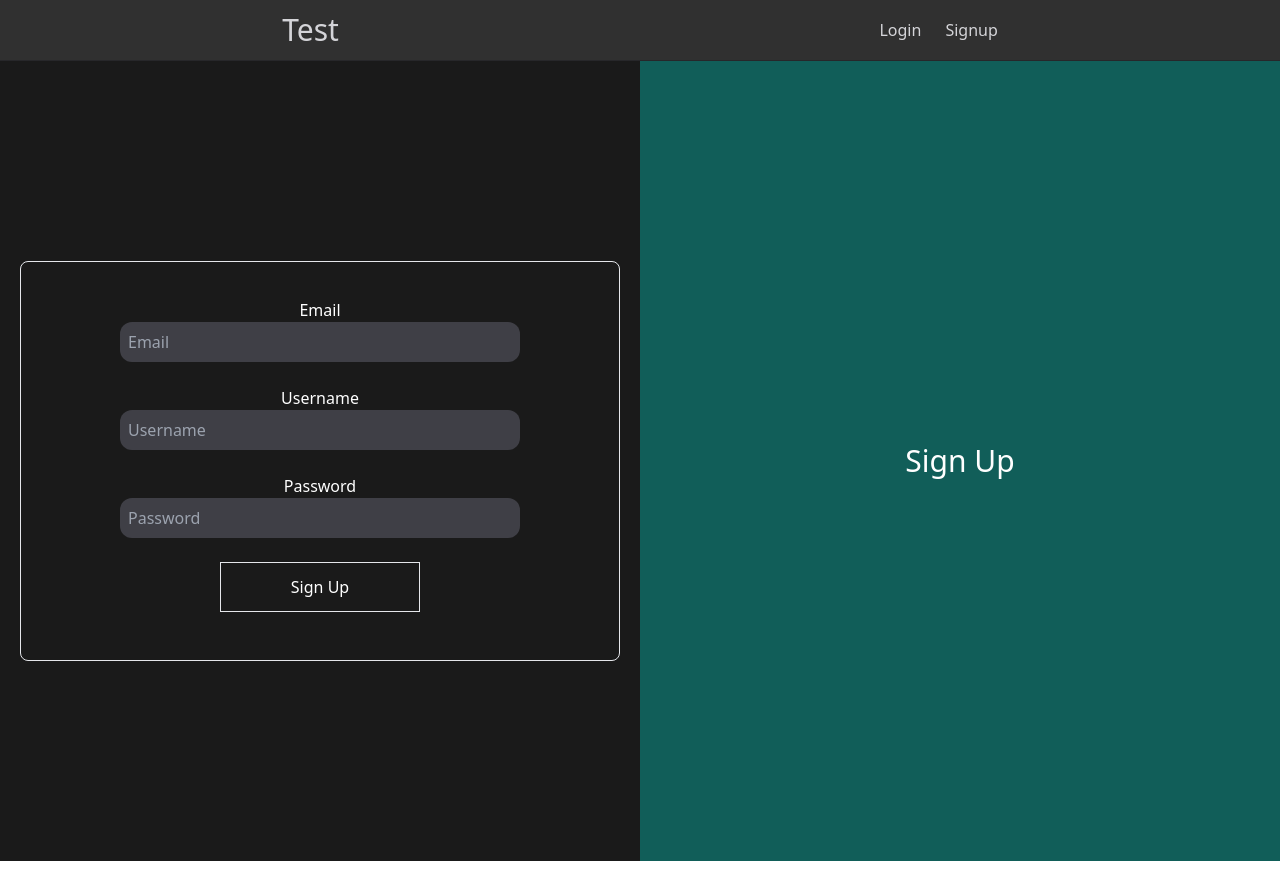
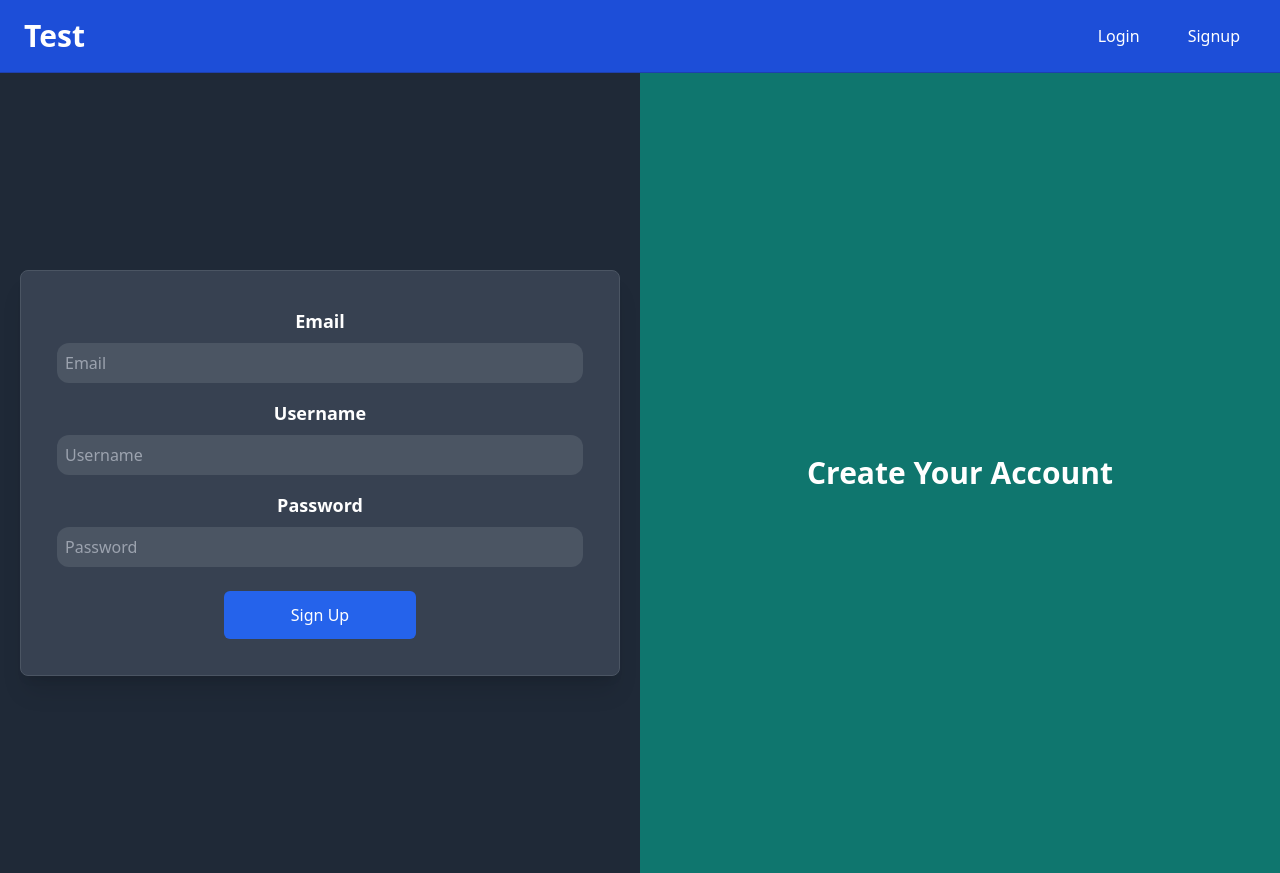
Before and after one commit to Mayaar-Irshad/my-nosql-injection-project, a React (Create React App) app in the folder frontend/nosql-insecure-site/: page /signup in a window 1280 px wide. Built offline with nearby package versions, Linux system fonts and the light colour scheme; no server answers.

Commit message:
restyled the site re-set up the website

```diff
--- a/frontend/nosql-insecure-site/src/components/Navbar.js
+++ b/frontend/nosql-insecure-site/src/components/Navbar.js
@@ -1,33 +1,45 @@
-import React from 'react'
-import { Link, useNavigate } from 'react-router-dom'
+import React from 'react';
+import { Link, useNavigate } from 'react-router-dom';
 
 function Navbar() {
-    const isUserSignedIn = !!localStorage.getItem('token')
+    const isUserSignedIn = !!localStorage.getItem('token');
     const navigate = useNavigate();
 
     const handleSignOut = () => {
-        localStorage.removeItem('token')
-        navigate('/login')
+        localStorage.removeItem('token');
+        navigate('/login');
     }
 
     return (
-    <nav className='flex justify-around p-3 border-b border-zinc-800 items-center bg-[#1a1a1a]/90 text-zinc-300'>
-        <Link to='/'><h1 className='text-3xl'>Test</h1></Link>
-        <ul className='flex gap-6'>
+        <nav className='flex justify-between items-center bg-blue-700 text-white py-4 px-6 border-b border-blue-800'>
+            <Link to='/' className='text-3xl font-bold hover:text-blue-300'>
+                <h1>Test</h1>
+            </Link>
+            <ul className='flex gap-4'>
                 {isUserSignedIn ? (
                     <>
-                <Link to='/account'><li>Account</li></Link>
-                <li><button onClick={handleSignOut}>Sign Out</button></li>
+                        <Link to='/account' className='py-2 px-4 hover:bg-blue-600 rounded-md transition'>
+                            <li>Account</li>
+                        </Link>
+                        <li>
+                            <button onClick={handleSignOut} className='py-2 px-4 bg-red-600 hover:bg-red-700 rounded-md transition'>
+                                Sign Out
+                            </button>
+                        </li>
                     </>
                 ) : (
                     <>
-                <Link to='/login'><li>Login</li></Link>
-                <Link to='/signup'><li>Signup</li></Link>
+                        <Link to='/login' className='py-2 px-4 hover:bg-blue-600 rounded-md transition'>
+                            <li>Login</li>
+                        </Link>
+                        <Link to='/signup' className='py-2 px-4 hover:bg-blue-600 rounded-md transition'>
+                            <li>Signup</li>
+                        </Link>
                     </>
                 )}
             </ul>
         </nav>
-  )
+    );
 }
 
-export default Navbar
+export default Navbar;
--- a/frontend/nosql-insecure-site/src/pages/account.js
+++ b/frontend/nosql-insecure-site/src/pages/account.js
@@ -1,11 +1,24 @@
 import React from 'react'
 
 function Account() {
-  return (
-    <div className='w-full h-screen bg-[#1a1a1a] text-white flex justify-center items-center'>
-      <h2 className='text-3xl'>Welcome to your ACCOUNT!</h2>
-    </div>
-  )
+    // Assuming you might fetch user details or similar
+    const username = 'User'; // Placeholder for username
+
+    return (
+        <div className='w-full h-screen bg-gray-800 flex flex-col justify-center items-center'>
+            <h2 className='text-4xl text-white mb-6'>Welcome to your ACCOUNT, {username}!</h2>
+            <div className='bg-gray-700 p-6 rounded-lg shadow-lg'>
+                <h3 className='text-2xl text-blue-400 mb-4'>Account Details</h3>
+                <p className='text-lg text-gray-300 mb-2'>Username: {username}</p>
+                {/* Additional account details can go here */}
+                <p className='text-lg text-gray-300'>Email: user@example.com</p>
+                {/* You can add more account related information here */}
+            </div>
+            <button className='mt-6 py-2 px-4 bg-blue-600 hover:bg-blue-700 text-white font-semibold rounded-lg shadow-md'>
+                Edit Profile
+            </button>
+        </div>
+    )
 }
 
 export default Account
--- a/frontend/nosql-insecure-site/src/pages/home.js
+++ b/frontend/nosql-insecure-site/src/pages/home.js
@@ -2,14 +2,23 @@ import React from 'react'
 
 function Home() {
   return (
-    <div className='w-full h-screen bg-[#1a1a1a] text-white flex justify-center items-center flex-col'>
+    <div className='w-full h-screen bg-gray-800 flex flex-col justify-center items-center space-y-6'>
       <div>
-        <h2 className='text-3xl'>HOME</h2>
+        <h2 className='text-4xl text-blue-400 font-bold'>HOME</h2>
       </div>
 
-      <div>
-        <h3>NoSQL insecure site injection attack</h3>
+      <div className='bg-gray-700 p-6 rounded-lg shadow-lg text-center'>
+        <h3 className='text-2xl text-red-500 mb-4'>NoSQL Injection Vulnerability Test Site</h3>
+        <p className='text-lg text-gray-300'>
+          This site is intentionally designed to be vulnerable to NoSQL injection attacks for educational and testing purposes.
+          It demonstrates how such vulnerabilities can be exploited and why it's crucial to secure your applications.
+        </p>
+        <p className='text-lg text-gray-300 mt-4'>
+          Warning: This site is insecure by design. Do not enter real or sensitive information.
+        </p>
       </div>
+
+      {/* Additional content or functional components can be added here */}
     </div>
   )
 }
--- a/frontend/nosql-insecure-site/src/pages/login.js
+++ b/frontend/nosql-insecure-site/src/pages/login.js
@@ -43,40 +43,38 @@ function Login() {
 
   return (
         <div className='w-full h-screen flex'>
-         <div className='w-[50%] h-[100%] bg-[#1a1a1a] text-white flex justify-center items-center'>
-            <form className='text-center border rounded-lg w-[600px] h-[400px] p-9'
-            onSubmit={handleLogin}
-            >
-                 {/*Username Input */}
-                 <label>Username</label>
+            <div className='w-1/2 h-full bg-gray-800 text-white flex justify-center items-center'>
+                <form className='text-center border border-gray-600 rounded-lg w-[600px] h-[400px] p-9 shadow-xl'
+                      onSubmit={handleLogin}>
+                    {/* Username Input */}
+                    <label className='text-lg font-semibold'>Username</label>
                     <br />
-                <input className='w-[400px] h-[40px] rounded-xl bg-zinc-700 p-2'
+                    <input className='w-[400px] h-10 mt-2 mb-4 rounded-xl bg-gray-700 p-2 text-white focus:outline-none focus:ring-2 focus:ring-blue-500'
                            type='text'
                            placeholder='Username'
                            value={username}
                            onChange={(e) => setUsername(e.target.value)} />
                     <br />
+                    {/* Password Input */}
+                    <label className='text-lg font-semibold'>Password</label>
                     <br />
-                 {/* Password Input */}
-                 <label>Password</label>
-                <br />
-                <input className='w-[400px] h-[40px] rounded-xl bg-zinc-700 p-2'
+                    <input className='w-[400px] h-10 mt-2 mb-4 rounded-xl bg-gray-700 p-2 text-white focus:outline-none focus:ring-2 focus:ring-blue-500'
                            type='password'
                            placeholder='Password'
                            value={password}
                            onChange={(e) => setPassword(e.target.value)} />
                     <br />
-                <br />
                     {/* Button */}
-                <button className='w-[200px] h-[50px] border hover:bg-teal-900'
+                    <button className='w-48 h-12 mt-2 border border-transparent text-base font-medium rounded-md text-white bg-blue-600 hover:bg-blue-700 focus:outline-none focus:ring-2 focus:ring-offset-2 focus:ring-blue-500'
                             type='submit'>Login</button>
                 </form>
             </div>
-        <div className='w-[50%] h-[100%] flex justify-center items-center bg-teal-800'>
-            <h2 className='text-3xl text-white '>Login</h2>
+            <div className='w-1/2 h-full flex justify-center items-center bg-teal-800'>
+                <h2 className='text-3xl text-white font-bold'>Login</h2>
             </div>
         </div>
-  )
+    );
 }
 
+
 export default Login
--- a/frontend/nosql-insecure-site/src/pages/signUp.js
+++ b/frontend/nosql-insecure-site/src/pages/signUp.js
@@ -43,49 +43,46 @@ function SignUp() {
 
   return (
         <div className='w-full h-screen flex'>
-        <div className='w-[50%] h-[100%] bg-[#1a1a1a] text-white flex justify-center items-center'>
-            <form className='text-center border rounded-lg w-[600px] h-[400px] p-9'
+            <div className='w-1/2 h-full bg-gray-800 text-white flex justify-center items-center'>
+                <form className='text-center border border-gray-600 rounded-lg w-[600px] h-auto p-9 shadow-xl bg-gray-700'
                       onSubmit={handleSubmit}>
                     {/* Email Input */}
-                <label>Email</label>
+                    <label className='text-lg font-semibold'>Email</label>
                     <br />
-                <input className='w-[400px] h-[40px] rounded-xl bg-zinc-700 p-2'
+                    <input className='w-full h-10 mt-2 mb-4 rounded-xl bg-gray-600 p-2 text-white focus:outline-none focus:ring-2 focus:ring-blue-500'
                            type='text'
                            placeholder='Email'
                            value={email}
                            onChange={(e) => setEmail(e.target.value)} />
                     <br />
+                    {/* Username Input */}
+                    <label className='text-lg font-semibold'>Username</label>
                     <br />
-                 {/*Username Input */}
-                 <label>Username</label>
-                <br />
-                <input className='w-[400px] h-[40px] rounded-xl bg-zinc-700 p-2'
+                    <input className='w-full h-10 mt-2 mb-4 rounded-xl bg-gray-600 p-2 text-white focus:outline-none focus:ring-2 focus:ring-blue-500'
                            type='text'
                            placeholder='Username'
                            value={username}
                            onChange={(e) => setUsername(e.target.value)} />
                     <br />
+                    {/* Password Input */}
+                    <label className='text-lg font-semibold'>Password</label>
                     <br />
-                 {/* Password Input */}
-                 <label>Password</label>
-                <br />
-                <input className='w-[400px] h-[40px] rounded-xl bg-zinc-700 p-2'
+                    <input className='w-full h-10 mt-2 mb-4 rounded-xl bg-gray-600 p-2 text-white focus:outline-none focus:ring-2 focus:ring-blue-500'
                            type='password'
                            placeholder='Password'
                            value={password}
                            onChange={(e) => setPassword(e.target.value)} />
                     <br />
-                <br />
                     {/* Button */}
-                <button className='w-[200px] h-[50px] border hover:bg-teal-900'
+                    <button className='w-48 h-12 mt-2 border border-transparent text-base font-medium rounded-md text-white bg-blue-600 hover:bg-blue-700 focus:outline-none focus:ring-2 focus:ring-offset-2 focus:ring-blue-500'
                             type='submit'>Sign Up</button>
                 </form>
             </div>
-        <div className='w-[50%] h-[100%] flex justify-center items-center bg-teal-800'>
-            <h2 className='text-3xl text-white'>Sign Up</h2>
+            <div className='w-1/2 h-full flex justify-center items-center bg-teal-700'>
+                <h2 className='text-3xl text-white font-bold'>Create Your Account</h2>
             </div>
         </div>
-  )
+    );
 }
 
 export default SignUp
```
Also changed, not shown: 1 other file (tests, documents, lock files or other folders). Lines whose indentation alone changed are shown as unchanged.
